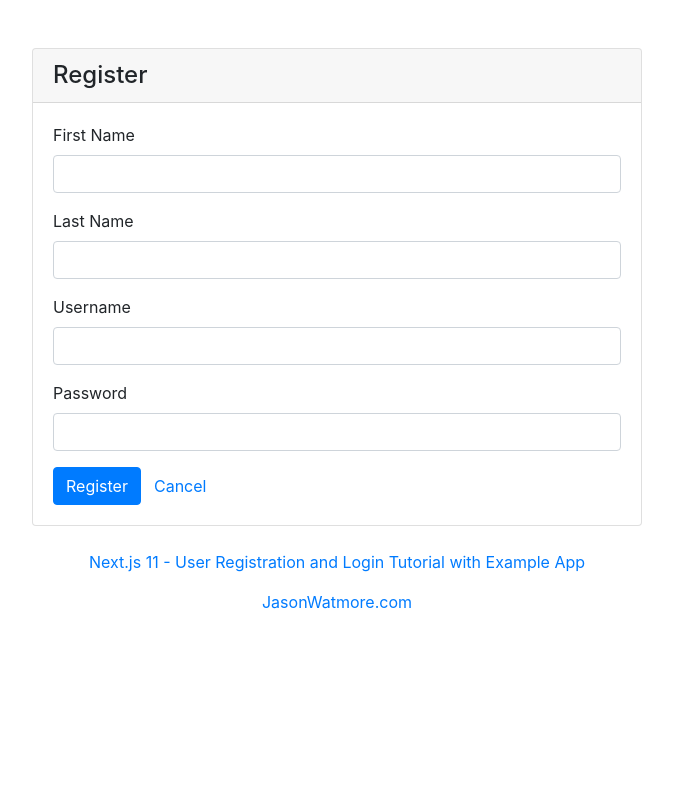
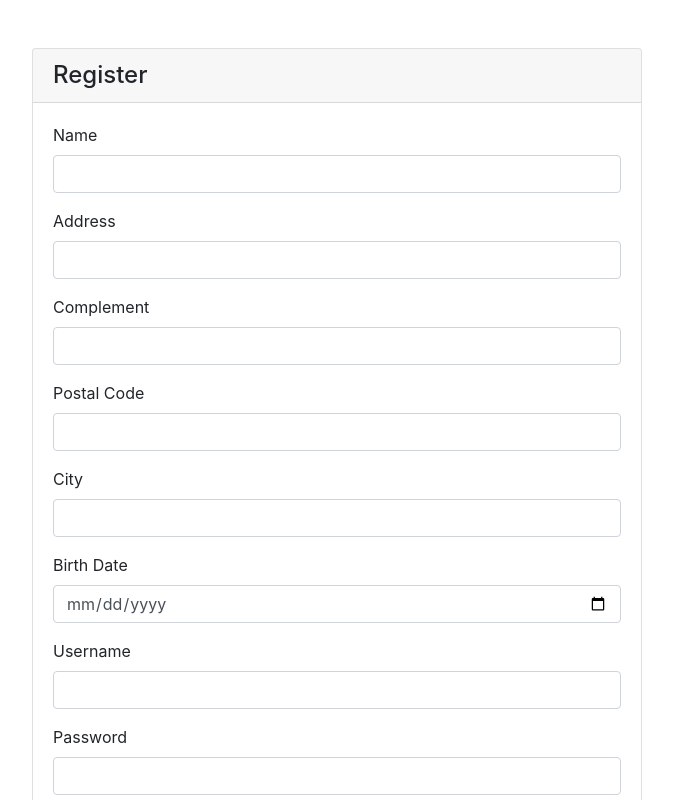
Before and after one commit to caio-amaral2000/topgun, a Next.js app in the folder topgun-front/: page /account/register in a window 1280 px wide. Shown: the top 800 px of the page, without its empty margins (303-976 px from the left). Built offline with nearby package versions, Linux system fonts and the light colour scheme.

Commit message:
register form

```diff
--- a/topgun-front/helpers/fetch-wrapper.js
+++ b/topgun-front/helpers/fetch-wrapper.js
@@ -3,6 +3,8 @@ import getConfig from 'next/config';
 import { userService } from 'services';
 
 const { publicRuntimeConfig } = getConfig();
+
+const baseUrl = "http://127.0.0.1:8000";
 
 export const fetchWrapper = {
     get,
@@ -53,7 +55,7 @@ function authHeader(url) {
     // return auth header with jwt if user is logged in and request is to the api url
     const user = userService.userValue;
     const isLoggedIn = user && user.token;
-    const isApiUrl = url.startsWith("http://127.0.0.1:8000");
+    const isApiUrl = url.startsWith(baseUrl);
     if (isLoggedIn && isApiUrl) {
         return { Authorization: `Bearer ${user.token}` };
     } else {
--- a/topgun-front/pages/account/register.jsx
+++ b/topgun-front/pages/account/register.jsx
@@ -1,5 +1,5 @@
 import { useRouter } from 'next/router';
-import { useForm } from 'react-hook-form';
+import { useForm, useFormContext } from 'react-hook-form';
 import { yupResolver } from '@hookform/resolvers/yup';
 import * as Yup from 'yup';
 
@@ -14,10 +14,16 @@ function Register() {
 
     // form validation rules
     const validationSchema = Yup.object().shape({
-        firstName: Yup.string()
-            .required('First Name is required'),
-        lastName: Yup.string()
-            .required('Last Name is required'),
+        name: Yup.string()
+            .required('Name is required'),
+        main: Yup.string()
+            .required('Address is required'),
+        postal_code: Yup.string()
+            .required('Postal Code is required'),
+        city: Yup.string()
+            .required('City is required'),
+        birth_date: Yup.string()
+            .required('Birth Date is required'),
         username: Yup.string()
             .required('Username is required'),
         password: Yup.string()
@@ -46,14 +52,34 @@ function Register() {
                 <div className="card-body">
                     <form onSubmit={handleSubmit(onSubmit)}>
                         <div className="form-group">
-                            <label>First Name</label>
-                            <input name="firstName" type="text" {...register('firstName')} className={`form-control ${errors.firstName ? 'is-invalid' : ''}`} />
-                            <div className="invalid-feedback">{errors.firstName?.message}</div>
+                            <label>Name</label>
+                            <input name="name" type="text" {...register('name')} className={`form-control ${errors.name ? 'is-invalid' : ''}`} />
+                            <div className="invalid-feedback">{errors.name?.message}</div>
                         </div>
                         <div className="form-group">
-                            <label>Last Name</label>
-                            <input name="lastName" type="text" {...register('lastName')} className={`form-control ${errors.lastName ? 'is-invalid' : ''}`} />
-                            <div className="invalid-feedback">{errors.lastName?.message}</div>
+                            <label>Address</label>
+                            <input name="main" type="text" {...register('main')} className={`form-control ${errors.main ? 'is-invalid' : ''}`} />
+                            <div className="invalid-feedback">{errors.main?.message}</div>
+                        </div>
+                        <div className="form-group">
+                            <label>Complement</label>
+                            <input name="complement" type="text" {...register('complement')} className={`form-control ${errors.complement ? 'is-invalid' : ''}`} />
+                            <div className="invalid-feedback">{errors.complement?.message}</div>
+                        </div>
+                        <div className="form-group">
+                            <label>Postal Code</label>
+                            <input name="postal_code" type="text" {...register('postal_code')} className={`form-control ${errors.postal_code ? 'is-invalid' : ''}`} />
+                            <div className="invalid-feedback">{errors.postal_code?.message}</div>
+                        </div>
+                        <div className="form-group">
+                            <label>City</label>
+                            <input name="city" type="text" {...register('city')} className={`form-control ${errors.city ? 'is-invalid' : ''}`} />
+                            <div className="invalid-feedback">{errors.city?.message}</div>
+                        </div>
+                        <div className="form-group">
+                            <label>Birth Date</label>
+                            <input name="birth_date" type="date" {...register('birth_date')} className={`form-control ${errors.birth_date ? 'is-invalid' : ''}`} />
+                            <div className="invalid-feedback">{errors.birth_date?.message}</div>
                         </div>
                         <div className="form-group">
                             <label>Username</label>
```
Also changed, not shown: 2 other files (tests, documents, lock files or other folders).
